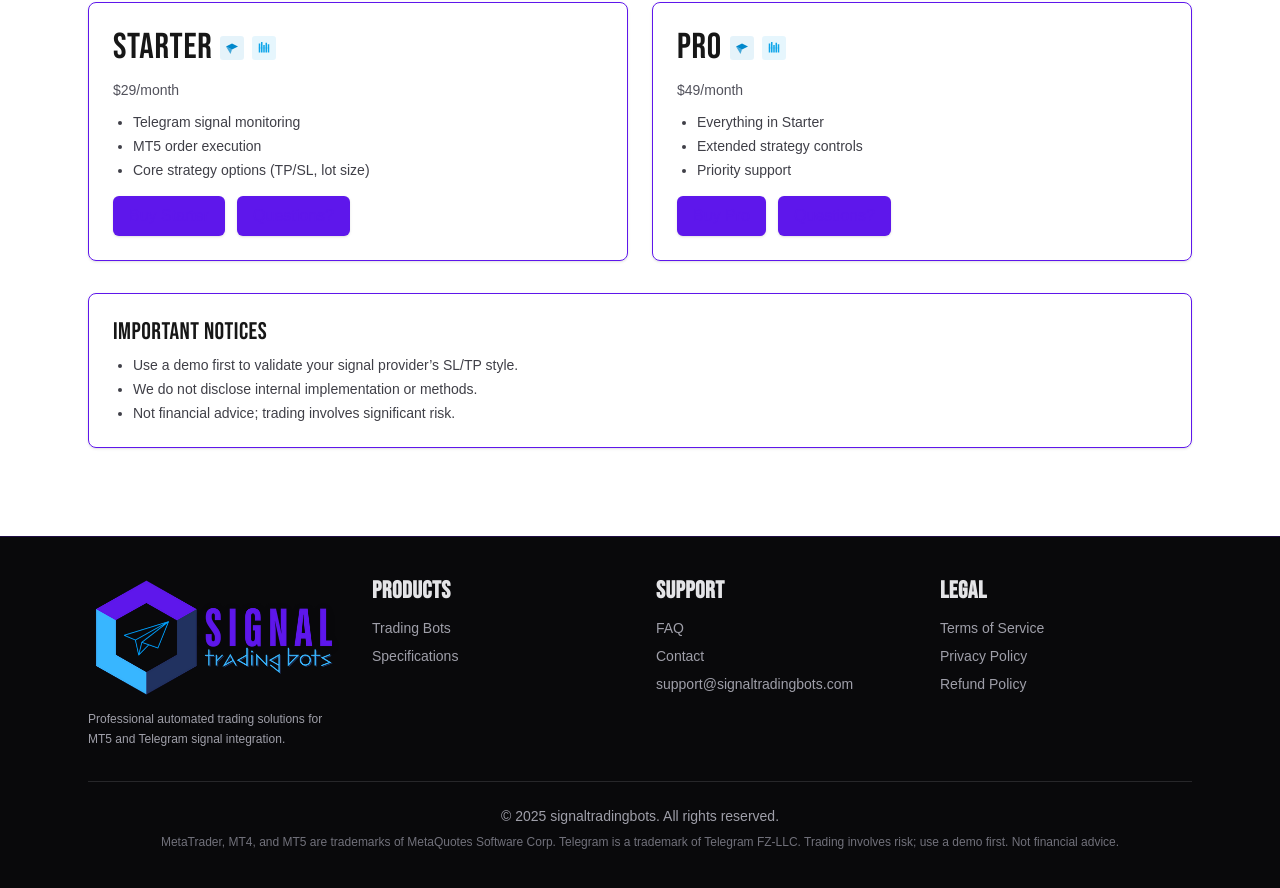
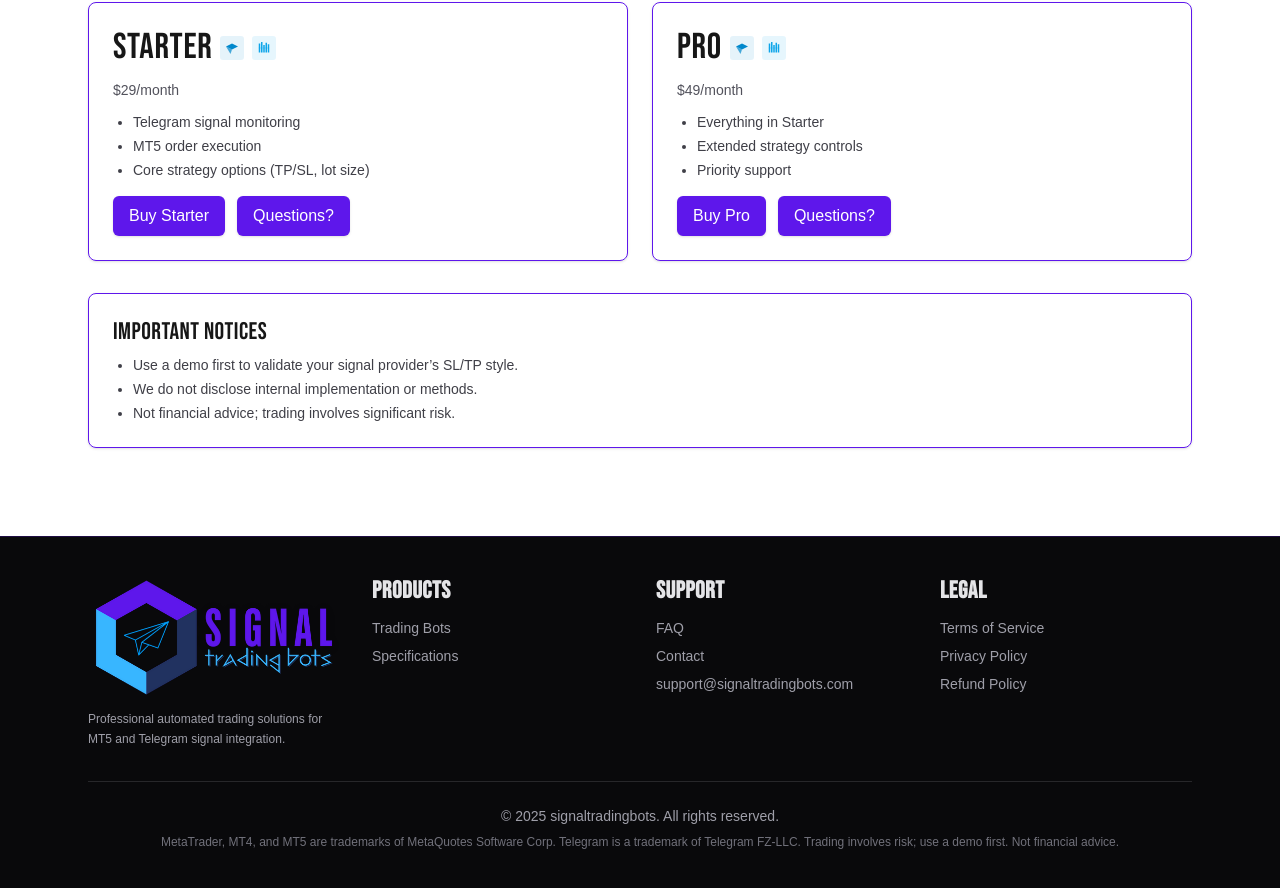
Before and after one commit to Appsbydare/Signal_Trading_Bots, a Next.js app: page /products in a window 1280 px wide. Shown: the part 733-1621 px from the top of the page. Built offline with nearby package versions, Linux system fonts and the light colour scheme; no server answers.

Commit message:
fix: force white text on all buttons by overriding global link color

```diff
--- a/src/app/contact/page.tsx
+++ b/src/app/contact/page.tsx
@@ -15,7 +15,7 @@ export default function ContactPage() {
           <p className="mb-2 font-medium">Email support</p>
           <a
             href="mailto:support@signaltradingbots.com"
-            className="inline-block rounded-md bg-[#5e17eb] px-3 py-2 text-white shadow-sm transition hover:bg-[#4512c2] hover:scale-105 hover:shadow-lg"
+            className="inline-block rounded-md bg-[#5e17eb] px-3 py-2 !text-white shadow-sm transition hover:bg-[#4512c2] hover:scale-105 hover:shadow-lg"
           >
             support@signaltradingbots.com
           </a>
@@ -30,7 +30,7 @@ export default function ContactPage() {
             href="https://docs.google.com/forms/d/e/1FAIpQLSclVvR_Rwz-kdAUdbBRsIr2FxVn2n2RkCY0UP-oLjaLlCAIuA/viewform?usp=header"
             target="_blank"
             rel="noopener noreferrer"
-            className="inline-block rounded-md bg-[#5e17eb] px-4 py-2 text-white shadow-sm transition hover:bg-[#4512c2] hover:scale-105 hover:shadow-lg"
+            className="inline-block rounded-md bg-[#5e17eb] px-4 py-2 !text-white shadow-sm transition hover:bg-[#4512c2] hover:scale-105 hover:shadow-lg"
           >
             Open Contact Form
           </a>
--- a/src/app/globals.css
+++ b/src/app/globals.css
@@ -29,12 +29,12 @@ body {
   font-family: Arial, Helvetica, sans-serif;
 }
 
-main a {
+main a:not([class*="bg-"]) {
   color: var(--brand);
   transition: color 150ms ease;
 }
 
-main a:hover {
+main a:not([class*="bg-"]):hover {
   color: var(--brand-dark);
 }
 
--- a/src/app/page.tsx
+++ b/src/app/page.tsx
@@ -25,13 +25,13 @@ export default function Home() {
       <div className="flex gap-4">
         <Link
           href="/products"
-          className="rounded-md bg-[#5e17eb] px-5 py-2 text-white shadow-sm transition hover:bg-[#4512c2] hover:scale-105 hover:shadow-lg"
+          className="rounded-md bg-[#5e17eb] px-5 py-2 text-white !text-white shadow-sm transition hover:bg-[#4512c2] hover:scale-105 hover:shadow-lg"
         >
           View Products
         </Link>
         <Link
           href="/contact"
-          className="rounded-md bg-[#5e17eb] px-5 py-2 text-white shadow-sm transition hover:bg-[#4512c2] hover:scale-105 hover:shadow-lg"
+          className="rounded-md bg-[#5e17eb] px-5 py-2 text-white !text-white shadow-sm transition hover:bg-[#4512c2] hover:scale-105 hover:shadow-lg"
         >
           Contact
         </Link>
--- a/src/app/products/page.tsx
+++ b/src/app/products/page.tsx
@@ -81,13 +81,13 @@ export default function ProductsPage() {
           <div className="mt-4 flex gap-3">
             <a
               href="/payment?plan=starter"
-              className="rounded-md bg-[#5e17eb] px-4 py-2 text-white shadow-sm transition hover:bg-[#4512c2] hover:scale-105 hover:shadow-lg"
+              className="rounded-md bg-[#5e17eb] px-4 py-2 !text-white shadow-sm transition hover:bg-[#4512c2] hover:scale-105 hover:shadow-lg"
             >
               Buy Starter
             </a>
             <a
               href="/contact"
-              className="rounded-md bg-[#5e17eb] px-4 py-2 text-white shadow-sm transition hover:bg-[#4512c2] hover:scale-105 hover:shadow-lg"
+              className="rounded-md bg-[#5e17eb] px-4 py-2 !text-white shadow-sm transition hover:bg-[#4512c2] hover:scale-105 hover:shadow-lg"
             >
               Questions?
             </a>
@@ -118,13 +118,13 @@ export default function ProductsPage() {
           <div className="mt-4 flex gap-3">
             <a
               href="/payment?plan=pro"
-              className="rounded-md bg-[#5e17eb] px-4 py-2 text-white shadow-sm transition hover:bg-[#4512c2] hover:scale-105 hover:shadow-lg"
+              className="rounded-md bg-[#5e17eb] px-4 py-2 !text-white shadow-sm transition hover:bg-[#4512c2] hover:scale-105 hover:shadow-lg"
             >
               Buy Pro
             </a>
             <a
               href="/contact"
-              className="rounded-md bg-[#5e17eb] px-4 py-2 text-white shadow-sm transition hover:bg-[#4512c2] hover:scale-105 hover:shadow-lg"
+              className="rounded-md bg-[#5e17eb] px-4 py-2 !text-white shadow-sm transition hover:bg-[#4512c2] hover:scale-105 hover:shadow-lg"
             >
               Questions?
             </a>
```
